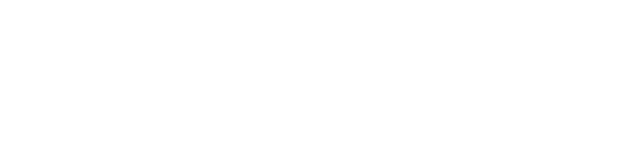
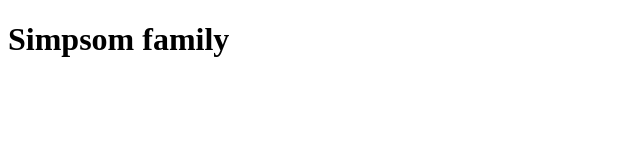
Before and after one commit to vityanesterenko/dec-2022-html, a plain HTML site: page lesson1/index.html in a window 1280 px wide. Shown: the whole page, without its empty margins (0-640 px from the left). Drawn offline with Linux system fonts and the light colour scheme.

Commit message:
save changes

```diff
--- a/lesson1/index.html
+++ b/lesson1/index.html
@@ -5,9 +5,11 @@
     <meta name="viewport"
           content="width=device-width, user-scalable=no, initial-scale=1.0, maximum-scale=1.0, minimum-scale=1.0">
     <meta http-equiv="X-UA-Compatible" content="ie=edge">
-    <title>Document</title>
+    <title>title</title>
 </head>
 <body>
+<h1>Simpsom family</h1>
+
 
 </body>
 </html>
```
Also changed, not shown: images/family.png (added).
